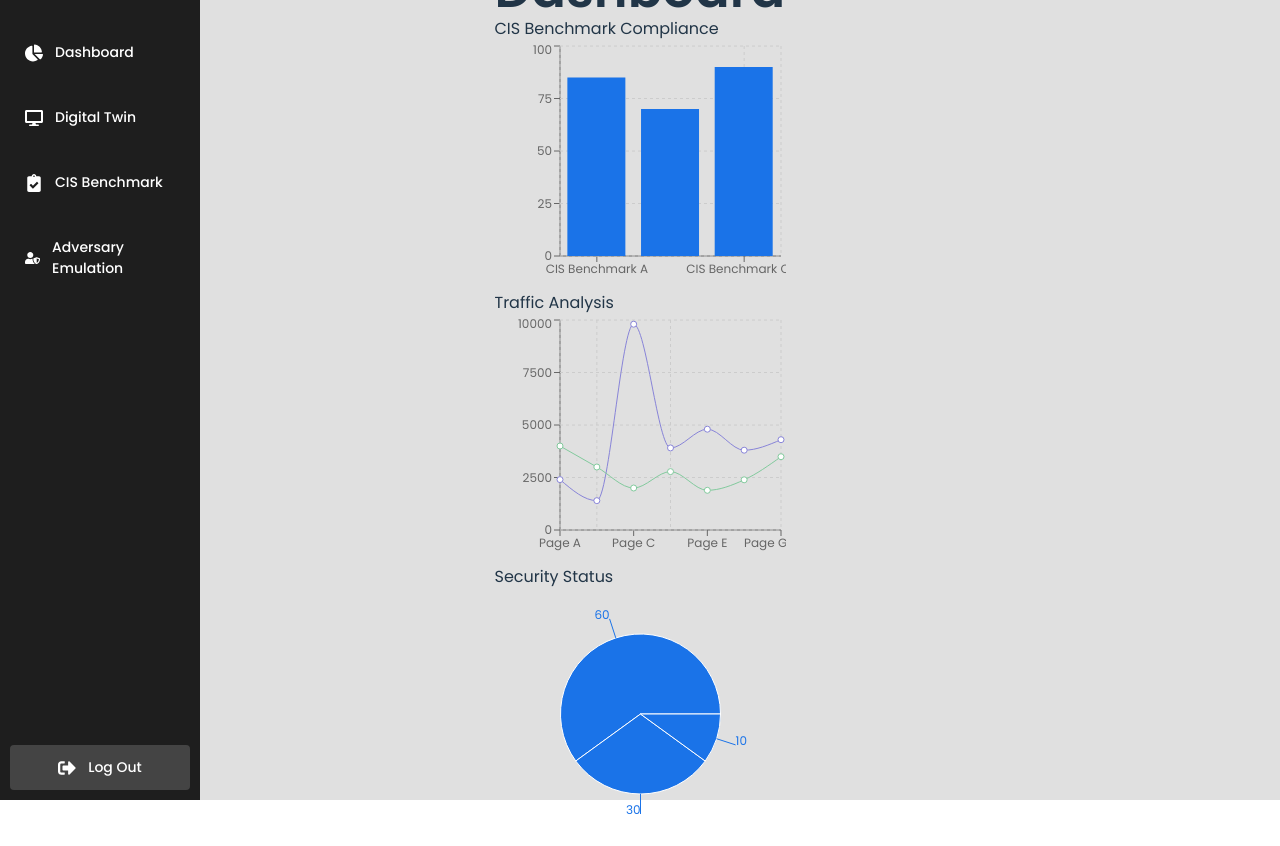
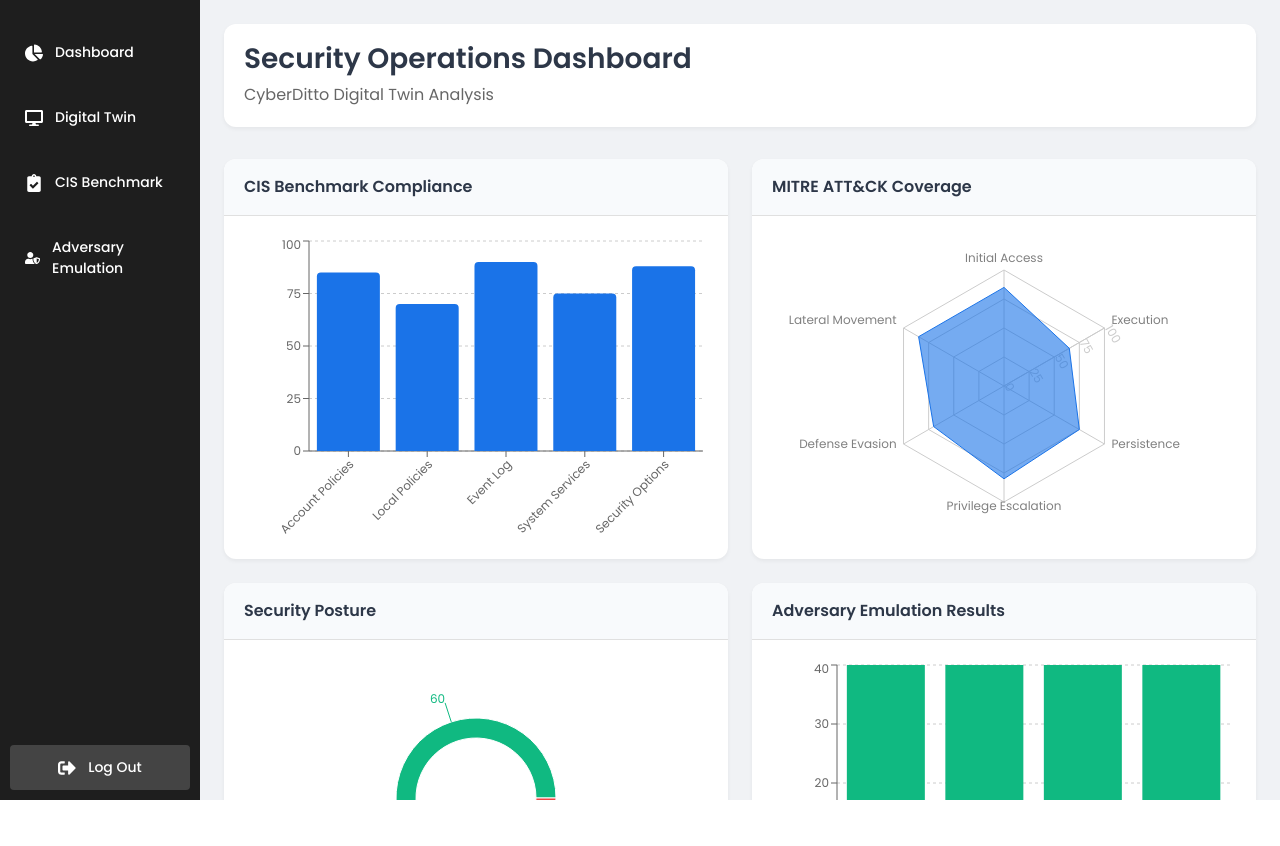
Before and after one commit to sshreyx1/CyberDitto, a React (Vite) app in the folder cyberditto-frontend/: page /dashboard in a window 1280 px wide. After the commit the page ends 800 px from the top, so only its background shows below. Built offline with nearby package versions, Linux system fonts and the light colour scheme; sample sign-in values are in the browser's storage.

Commit message:
added more charts

```diff
--- a/cyberditto-frontend/src/components/Dashboard.tsx
+++ b/cyberditto-frontend/src/components/Dashboard.tsx
@@ -2,82 +2,209 @@ import React from 'react';
 import Sidebar from './Sidebar';
 import './Dashboard.css';
 import {
-    LineChart, Line, BarChart, Bar, PieChart, Pie,
-    ResponsiveContainer, XAxis, YAxis, CartesianGrid, Tooltip
+    LineChart, Line, BarChart, Bar, PieChart, Pie, Cell,
+    ResponsiveContainer, XAxis, YAxis, CartesianGrid, Tooltip,
+    Legend, RadarChart, Radar, PolarGrid, PolarAngleAxis, PolarRadiusAxis
 } from 'recharts';
 
 const Dashboard: React.FC = () => {
-    const lineData = [
-        { name: 'Page A', uv: 4000, pv: 2400 },
-        { name: 'Page B', uv: 3000, pv: 1398 },
-        { name: 'Page C', uv: 2000, pv: 9800 },
-        { name: 'Page D', uv: 2780, pv: 3908 },
-        { name: 'Page E', uv: 1890, pv: 4800 },
-        { name: 'Page F', uv: 2390, pv: 3800 },
-        { name: 'Page G', uv: 3490, pv: 4300 },
+    const benchmarkData = [
+        { name: 'Account Policies', compliance: 85 },
+        { name: 'Local Policies', compliance: 70 },
+        { name: 'Event Log', compliance: 90 },
+        { name: 'System Services', compliance: 75 },
+        { name: 'Security Options', compliance: 88 },
     ];
 
-    const barData = [
-        { name: 'CIS Benchmark A', compliance: 85 },
-        { name: 'CIS Benchmark B', compliance: 70 },
-        { name: 'CIS Benchmark C', compliance: 90 },
+    const trafficData = [
+        { name: 'Jan', inbound: 4000, outbound: 2400 },
+        { name: 'Feb', inbound: 3000, outbound: 1398 },
+        { name: 'Mar', inbound: 2000, outbound: 9800 },
+        { name: 'Apr', inbound: 2780, outbound: 3908 },
+        { name: 'May', inbound: 1890, outbound: 4800 },
+        { name: 'Jun', inbound: 2390, outbound: 3800 },
     ];
 
-    const pieData = [
-        { name: 'Safe', value: 60 },
-        { name: 'Minor Issues', value: 30 },
-        { name: 'Critical Issues', value: 10 },
+    const securityStatusData = [
+        { name: 'Secure', value: 60, color: '#10b981' },
+        { name: 'At Risk', value: 30, color: '#f59e0b' },
+        { name: 'Critical', value: 10, color: '#ef4444' },
     ];
 
+    const mitreData = [
+        { subject: 'Initial Access', A: 85, fullMark: 100 },
+        { subject: 'Execution', A: 65, fullMark: 100 },
+        { subject: 'Persistence', A: 75, fullMark: 100 },
+        { subject: 'Privilege Escalation', A: 80, fullMark: 100 },
+        { subject: 'Defense Evasion', A: 70, fullMark: 100 },
+        { subject: 'Lateral Movement', A: 85, fullMark: 100 },
+    ];
+
+    const emulationData = [
+        { name: 'APT29', success: 12, failure: 28 },
+        { name: 'APT3', success: 8, failure: 32 },
+        { name: 'FIN6', success: 15, failure: 25 },
+        { name: 'APT41', success: 10, failure: 30 },
+    ];
+
+    const endpointSecurityData = [
+        { name: 'Firewall', score: 90 },
+        { name: 'Antivirus', score: 85 },
+        { name: 'Patch Level', score: 75 },
+        { name: 'Config', score: 88 },
+        { name: 'Access Control', score: 92 },
+    ];
+
+    const CustomTooltip = ({ active, payload, label }: any) => {
+        if (active && payload && payload.length) {
+            return (
+                <div style={{
+                    backgroundColor: '#fff',
+                    padding: '8px 12px',
+                    border: '1px solid #ddd',
+                    borderRadius: '4px',
+                    boxShadow: '0 2px 4px rgba(0,0,0,0.1)',
+                    fontFamily: "'Poppins', sans-serif"
+                }}>
+                    <p style={{ margin: '0 0 4px 0', fontWeight: 500 }}>{`${label}`}</p>
+                    {payload.map((pld: any, index: number) => (
+                        <p key={index} style={{
+                            margin: '4px 0',
+                            color: pld.color || pld.stroke || '#666',
+                            fontSize: '0.875rem'
+                        }}>
+                            {`${pld.name}: ${pld.value}${pld.name === 'compliance' || pld.name === 'score' ? '%' : ''}`}
+                        </p>
+                    ))}
+                </div>
+            );
+        }
+        return null;
+    };
+
     return (
-        <div className="dashboard-container">
+        <div className="app-dashboard">
             <Sidebar />
-            <div className="dashboard-content">
-                <h1>Dashboard</h1>
+            <div className="app-dashboard-content">
+                <div className="app-dashboard-header">
+                    <h1>Security Operations Dashboard</h1>
+                    <p className="app-dashboard-subtitle">CyberDitto Digital Twin Analysis</p>
+                </div>
 
-                <div className="dashboard-grid">
-                    {/* CIS Benchmark Compliance Card */}
-                    <div className="card">
-                        <div className="card-header">CIS Benchmark Compliance</div>
-                        <div className="card-content">
-                            <ResponsiveContainer width="100%" height={250}>
-                                <BarChart data={barData}>
-                                    <XAxis dataKey="name" />
-                                    <YAxis />
-                                    <Tooltip />
-                                    <CartesianGrid strokeDasharray="3 3" />
-                                    <Bar dataKey="compliance" fill="#1a73e8" />
+                <div className="app-dashboard-grid">
+                    <div className="app-dashboard-card">
+                        <div className="app-dashboard-card-header">
+                            CIS Benchmark Compliance
+                        </div>
+                        <div className="app-dashboard-card-content">
+                            <ResponsiveContainer width="100%" height={300}>
+                                <BarChart data={benchmarkData}>
+                                    <CartesianGrid strokeDasharray="3 3" vertical={false} />
+                                    <XAxis dataKey="name" angle={-45} textAnchor="end" height={80} />
+                                    <YAxis domain={[0, 100]} />
+                                    <Tooltip content={<CustomTooltip />} />
+                                    <Bar dataKey="compliance" fill="#1a73e8" radius={[4, 4, 0, 0]} />
                                 </BarChart>
                             </ResponsiveContainer>
                         </div>
                     </div>
 
-                    {/* Traffic Analysis Card */}
-                    <div className="card">
-                        <div className="card-header">Traffic Analysis</div>
-                        <div className="card-content">
-                            <ResponsiveContainer width="100%" height={250}>
-                                <LineChart data={lineData}>
+                    <div className="app-dashboard-card">
+                        <div className="app-dashboard-card-header">
+                            MITRE ATT&CK Coverage
+                        </div>
+                        <div className="app-dashboard-card-content">
+                            <ResponsiveContainer width="100%" height={300}>
+                                <RadarChart cx="50%" cy="50%" outerRadius="80%" data={mitreData}>
+                                    <PolarGrid />
+                                    <PolarAngleAxis dataKey="subject" />
+                                    <PolarRadiusAxis angle={30} domain={[0, 100]} />
+                                    <Radar name="Coverage" dataKey="A" stroke="#1a73e8"
+                                        fill="#1a73e8" fillOpacity={0.6} />
+                                </RadarChart>
+                            </ResponsiveContainer>
+                        </div>
+                    </div>
+
+                    <div className="app-dashboard-card">
+                        <div className="app-dashboard-card-header">
+                            Security Posture
+                        </div>
+                        <div className="app-dashboard-card-content">
+                            <ResponsiveContainer width="100%" height={300}>
+                                <PieChart>
+                                    <Pie
+                                        data={securityStatusData}
+                                        dataKey="value"
+                                        nameKey="name"
+                                        cx="50%"
+                                        cy="50%"
+                                        innerRadius={60}
+                                        outerRadius={80}
+                                        label
+                                    >
+                                        {securityStatusData.map((entry, index) => (
+                                            <Cell key={`cell-${index}`} fill={entry.color} />
+                                        ))}
+                                    </Pie>
+                                    <Tooltip content={<CustomTooltip />} />
+                                    <Legend />
+                                </PieChart>
+                            </ResponsiveContainer>
+                        </div>
+                    </div>
+
+                    <div className="app-dashboard-card">
+                        <div className="app-dashboard-card-header">
+                            Adversary Emulation Results
+                        </div>
+                        <div className="app-dashboard-card-content">
+                            <ResponsiveContainer width="100%" height={300}>
+                                <BarChart data={emulationData}>
+                                    <CartesianGrid strokeDasharray="3 3" vertical={false} />
                                     <XAxis dataKey="name" />
                                     <YAxis />
-                                    <Tooltip />
-                                    <CartesianGrid strokeDasharray="3 3" />
-                                    <Line type="monotone" dataKey="pv" stroke="#8884d8" />
-                                    <Line type="monotone" dataKey="uv" stroke="#82ca9d" />
+                                    <Tooltip content={<CustomTooltip />} />
+                                    <Legend />
+                                    <Bar dataKey="success" stackId="a" fill="#ef4444" />
+                                    <Bar dataKey="failure" stackId="a" fill="#10b981" />
+                                </BarChart>
+                            </ResponsiveContainer>
+                        </div>
+                    </div>
+
+                    <div className="app-dashboard-card">
+                        <div className="app-dashboard-card-header">
+                            Network Traffic Analysis
+                        </div>
+                        <div className="app-dashboard-card-content">
+                            <ResponsiveContainer width="100%" height={300}>
+                                <LineChart data={trafficData}>
+                                    <CartesianGrid strokeDasharray="3 3" vertical={false} />
+                                    <XAxis dataKey="name" />
+                                    <YAxis />
+                                    <Tooltip content={<CustomTooltip />} />
+                                    <Legend />
+                                    <Line type="monotone" dataKey="inbound" stroke="#8884d8" />
+                                    <Line type="monotone" dataKey="outbound" stroke="#82ca9d" />
                                 </LineChart>
                             </ResponsiveContainer>
                         </div>
                     </div>
 
-                    {/* Security Status Card */}
-                    <div className="card">
-                        <div className="card-header">Security Status</div>
-                        <div className="card-content">
-                            <ResponsiveContainer width="100%" height={250}>
-                                <PieChart>
-                                    <Pie data={pieData} dataKey="value" nameKey="name" cx="50%" cy="50%" outerRadius={80} fill="#1a73e8" label />
-                                    <Tooltip />
-                                </PieChart>
+                    <div className="app-dashboard-card">
+                        <div className="app-dashboard-card-header">
+                            Endpoint Security Scores
+                        </div>
+                        <div className="app-dashboard-card-content">
+                            <ResponsiveContainer width="100%" height={300}>
+                                <BarChart data={endpointSecurityData} layout="vertical">
+                                    <CartesianGrid strokeDasharray="3 3" horizontal={false} />
+                                    <XAxis type="number" domain={[0, 100]} />
+                                    <YAxis dataKey="name" type="category" width={100} />
+                                    <Tooltip content={<CustomTooltip />} />
+                                    <Bar dataKey="score" fill="#1a73e8" radius={[0, 4, 4, 0]} />
+                                </BarChart>
                             </ResponsiveContainer>
                         </div>
                     </div>
```
